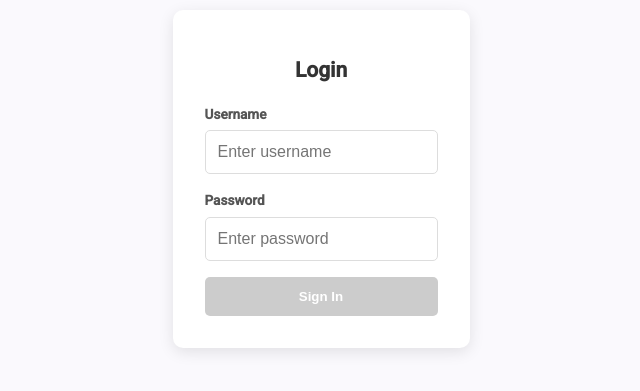
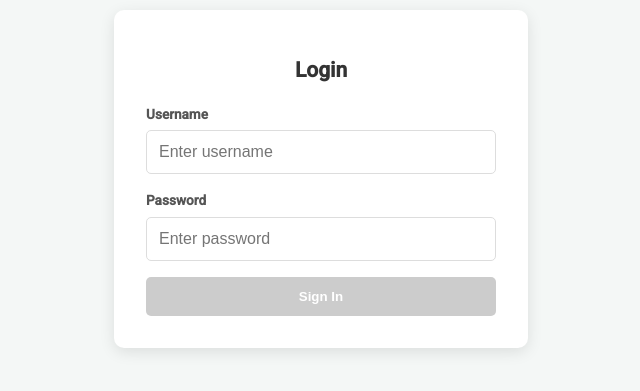
Before and after one commit to singhram/krishnaFund, an Angular app: page /login in a window 1280 px wide. Shown: the part 221-612 px from the top of the page, without its empty margins (319-959 px from the left). Built offline with nearby package versions, Linux system fonts and the light colour scheme.

Commit message:
style update

```diff
--- a/src/app/app.scss
+++ b/src/app/app.scss
@@ -1,21 +1,21 @@
-/* app.component.scss */
-
-// :host targets the <app-root> tag itself
 :host {
   display: block;
-  height: 100vh;
-  width: 100vw;
+  min-height: 100vh; // Use min-height so it can grow
+  width: 100%;
+  background-color: #f4f7f6; // Optional: light grey background
 }
 
 main {
-  // height: 100%;
   width: 100%;
-
-  // This ensures that whatever component is inside <router-outlet>
-  // can be centered or spaced correctly
   display: flex;
   flex-direction: column;
-  overflow: auto; /* Adds scrollbars only if content overflows */
-  align-items: center;
-    justify-content: center;
+
+  /* Remove justify-content: center; it causes the "top overflow" bug */
+
+  /* Use padding for top/bottom spacing instead */
+  padding: 5rem 1rem;
+
+  /* This ensures the content doesn't get stuck to the top on big screens */
+  min-height: 100vh;
+  box-sizing: border-box;
 }
--- a/src/styles.scss
+++ b/src/styles.scss
@@ -6,6 +6,12 @@
 // custom components at https://material.angular.dev/guide/theming
 
 @use '@angular/material' as mat;
+html, body {
+  height: 100%;
+  margin: 0;
+  padding: 0;
+  overflow-x: hidden; /* Prevent horizontal side-scrolling */
+}
 
 html {
   height: 100%;
```
